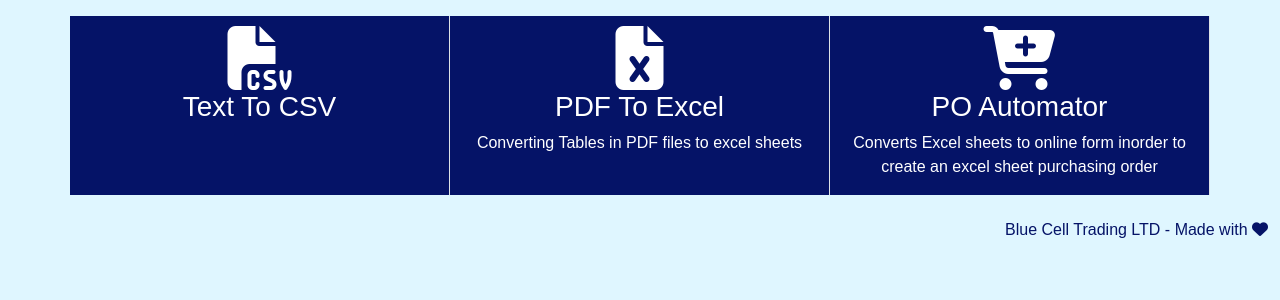
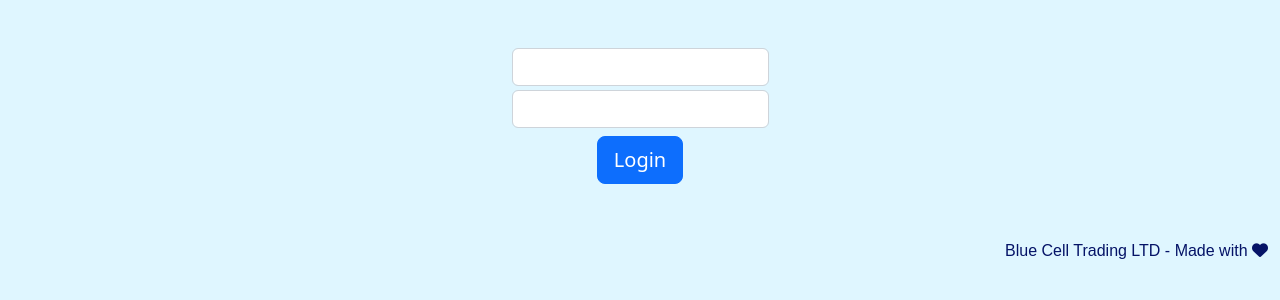
Before and after one commit to supascooopa/Flask-Productivity-Project, a Flask app: page / in a window 1280 px wide. Shown: the part 68-368 px from the top of the page. Run offline with Flask 2, Linux system fonts and the light colour scheme; some libraries are stand-ins or nearby versions; some web fonts are replaced.

Commit message:
Styled login.html and added functionality

```diff
--- a/main.py
+++ b/main.py
@@ -1,7 +1,7 @@
 import openpyxl
 from flask import Flask
 from flask import render_template
-from wtforms import FileField, SubmitField, StringField, FieldList, FormField
+from wtforms import FileField, SubmitField, StringField, FieldList, FormField, PasswordField
 from flask_wtf import FlaskForm
 from werkzeug.utils import secure_filename
 import os
@@ -15,12 +15,39 @@ from company_1 import company_number_one
 from openpyxl import load_workbook
 import io
 from datetime import datetime
+from flask_sqlalchemy import SQLAlchemy
+from flask_login import UserMixin
 
 
 app = Flask(__name__)
+app.config['SQLALCHEMY_DATABASE_URI'] ='sqlite:///database.db'
+app.config['SQLALCHEMY_TRACK_MODIFICATIONS'] = False
 app.config["SECRET_KEY"] = "SUPER_SECRET_KEY"
 app.config["UPLOAD_FOLDER"] = os.path.abspath("static\\files")  # configure upload folder
 app.config["MAX_CONTENT_LENGTH"] = 400 * 1024  # Maximum upload file lenght is 400kb
+db = SQLAlchemy(app)
+
+
+class User(db.Model, UserMixin):
+    """ Database where the user information will be stored"""
+    user_id = db.Column(db.Integer, primary_key=True)
+    user_name = db.Column(db.String(10), nullable=False, unique=True)
+    user_password = db.Column(db.String(80), nullable=False)
+
+
+# db.create_all()  # creating db
+
+
+class UserLogin(FlaskForm):
+    user_name_field = StringField("User Name", validators=[InputRequired()])
+    password_field = PasswordField("Password", validators=[InputRequired()])
+    submit = SubmitField("Login")
+
+
+class UserRegistration(FlaskForm):
+    user_name_field = StringField("User Name", validators=[InputRequired()])
+    password_field = PasswordField("Password", validators=[InputRequired()])
+    submit = SubmitField("Submit")
 
 
 class UploadFileForm(FlaskForm):
@@ -38,7 +65,15 @@ class POAutomationForm(FlaskForm):
     submit = SubmitField("Submit")
 
 
-@app.route("/")
+@app.route("/", methods=['GET', 'POST'])
+def login_page():
+    form = UserLogin()
+    if form.validate_on_submit():
+        return redirect(url_for("home"))
+    return render_template("login.html", login_form=form)
+
+
+@app.route("/home")
 def home():
     """ Home Page
      Where links to various parts of the application are located"""
@@ -115,7 +150,7 @@ def excel_download(file_name):
 
 @app.route("/PO-automator/<excel_file_name>", methods=["GET", "POST"])
 def po_automator(excel_file_name):
-    # TODO upload our own excel file
+
     # opens the workbook from the specified directory
     wb = load_workbook(f"static/files/{excel_file_name}")
     # activating worksheet
--- /dev/null
+++ b/templates/login.html
@@ -0,0 +1,22 @@
+{% block content %}
+{% include "header.html" %}
+<form method="POST" enctype="multipart/form-data">
+    {{ login_form.hidden_tag() }}
+    <div class="row justify-content-md-center py-0">
+        <div class="form-group col-auto mt-5">
+    {{ login_form.user_name_field(class_="form-control") }}
+        </div>
+        </div>
+    <div class="row justify-content-md-center py-0">
+        <div class="form-group col-auto my-1">
+    {{ login_form.password_field(class_="form-control") }}
+        </div>
+               </div>
+    <div class="row justify-content-md-center py-0">
+        <div class="col-auto my-1 mb-5">
+    {{ login_form.submit(class_='btn btn-primary btn-lg mx-auto ') }}
+        </div>
+    </div>
+</form>
+{% include "footer.html" %}
+{% endblock %}
--- a/templates/po_automator_page.html
+++ b/templates/po_automator_page.html
@@ -4,8 +4,7 @@
 <form class="row justify-content-md-center" action="" method="POST" enctype="multipart/form-data">
     {{ form.csrf_token }}
     {% for num in range(0,len) %}
-
-        {{ form.phones[num].hidden_tag() }}
+    {{ form.phones[num].hidden_tag() }}
         <div class="col-lg-offset-4 col-sm-auto my-3 px-5 mx-auto my-auto text-center" id="form-container" >
             <h5>{{ lst[num][0] }} {{ lst[num][1] }}</h5> {{form.phones[num]}}
         </div>
```
Also changed, not shown: database.db (added).
